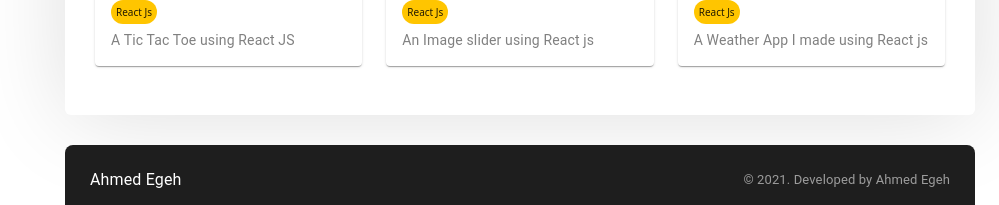
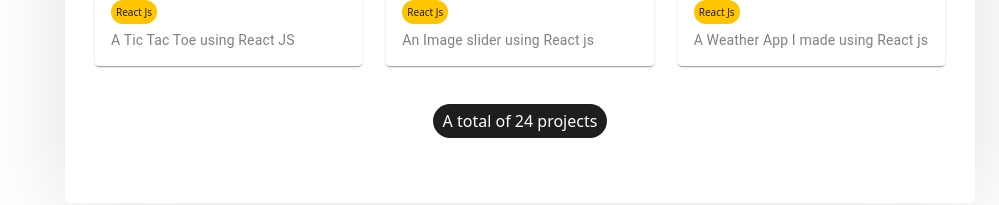
Before and after one commit to MrAhmedEgeh/personal-portfolio, a React (Create React App) app: page /portfolio in a window 1280 px wide. Shown: the part 2569-2774 px from the top of the page, without its empty margins (281-1280 px from the left). Built offline with nearby package versions, Linux system fonts and the light colour scheme.

Commit message:
Number of project added

```diff
--- a/src/pages/Portfolio/Portfolio.css
+++ b/src/pages/Portfolio/Portfolio.css
@@ -76,4 +76,20 @@
 .projectDialog .projectDialog_icon > .MuiSvgIcon-root {
   font-size: 30px !important;
 }
+
+.numberofprojects {
+  background-color: #1e1e1e;
+  color: #fff;
+  padding: 5px 10px;
+  border-radius: 24px;
+  margin-top: 30px;
+}
+
+.numprojcontainer {
+  display: flex;
+  flex-direction: row;
+  align-items: center;
+  justify-content: center;
+  width: 100%;
+}
 /*END OF DIALOG */
--- a/src/pages/Portfolio/Portfolio.js
+++ b/src/pages/Portfolio/Portfolio.js
@@ -63,6 +63,9 @@ const Portfolio = () => {
             )) }
             </DialogActions>
         </Dialog>
+        <Grid item className="numprojcontainer">
+            <p className="numberofprojects">A total of {resumeData.projects.length} projects</p>
+        </Grid>
        </Grid>
 
     );
```
